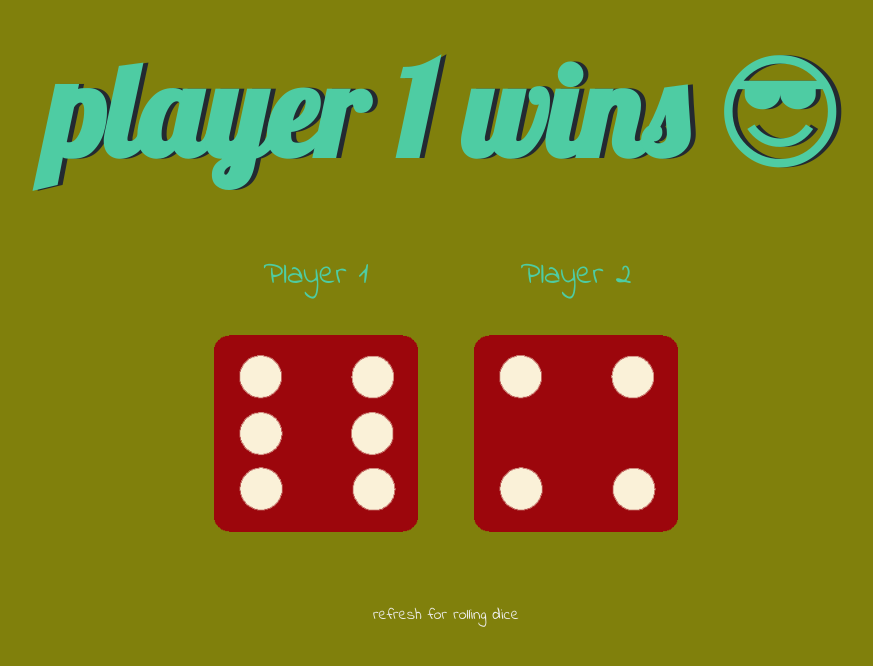
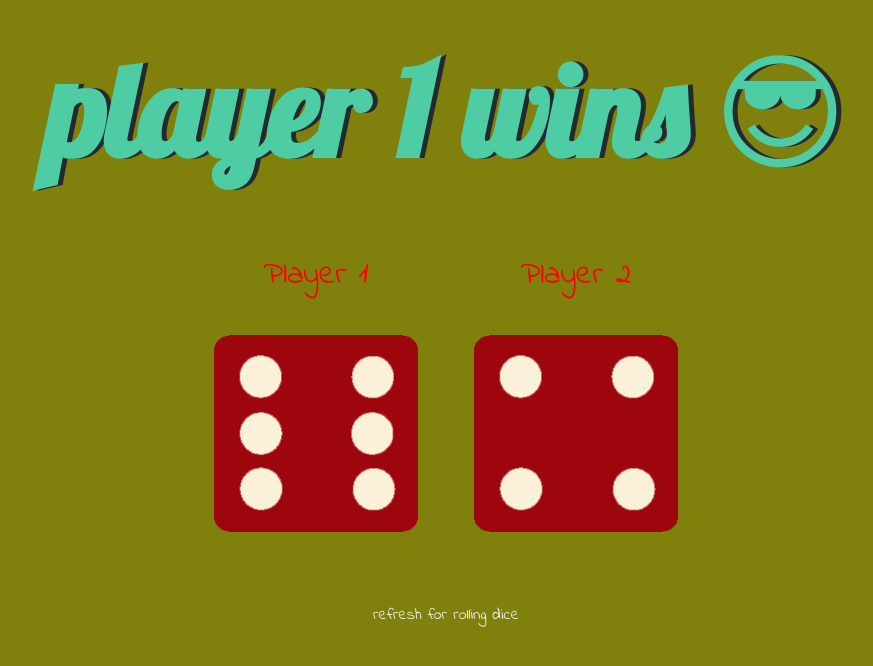
Before and after one commit to Ritesh560/dice-game, a plain HTML site: page index.html in a window 1280 px wide. Shown: the whole page, without its empty margins (194-1067 px from the left). Drawn offline with Linux system fonts and the light colour scheme.

Commit message:
Update styles.css

```diff
--- a/styles.css
+++ b/styles.css
@@ -24,7 +24,7 @@ h1 {
 
 p {
   font-size: 2rem;
-  color: #4ECCA3;
+  color: red;
   font-family: 'Indie Flower', cursive;
 }
 
```
